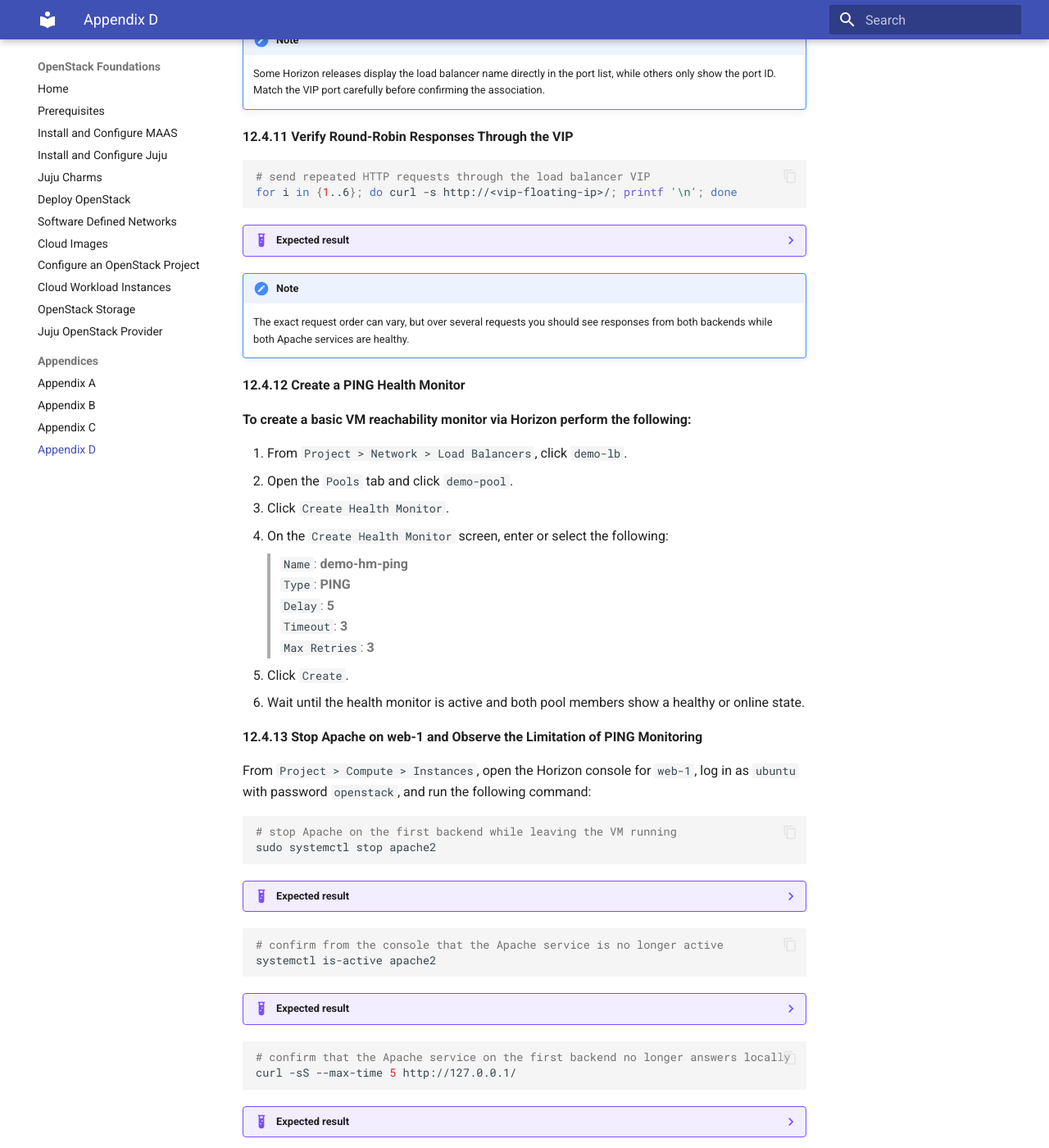
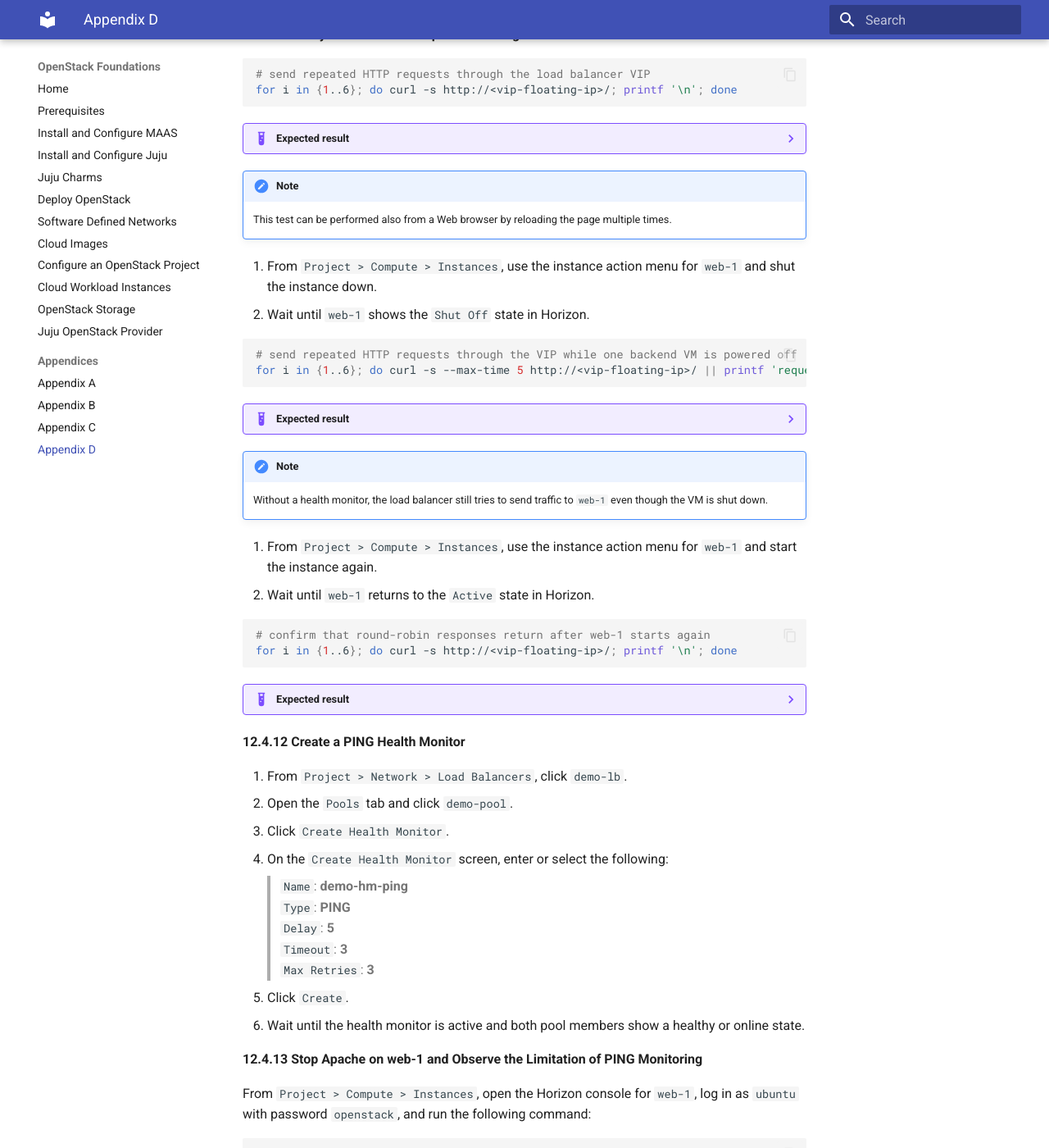
Before and after one commit to radumoisan/canonical-openstack-foundations, an MkDocs documentation site: the page built from docs/appendix_d.md, in a window 1280 px wide and 1400 px high, scrolled down 7435 px. Shown: the whole window at 82% size. Built offline with MkDocs 1.6.1 and Material for MkDocs 9.7.7, drawn with Linux system fonts in a browser that asks for light colours; some of the changed text lies outside the part shown.

Commit message:
Remove redundant wizard-step intros in Appendix D load balancer lab

````diff
--- a/docs/appendix_d.md
+++ b/docs/appendix_d.md
@@ -37,8 +37,6 @@
     The exact load balancer dialog labels can vary slightly between Horizon releases. Use the closest matching field names if your dashboard wording differs.
 
 **12.4.2 Allow SSH, ICMP, and HTTP in the Default Security Group**
-
-**To prepare the default project security group via Horizon perform the following:**
 
 1. From the panels on the left select `Project > Network > Security Groups`.
 2. Next to the `default` security group, click `Manage Rules`.
@@ -257,11 +255,9 @@
 3. From `Project > Network > Floating IPs`, release the two unassociated backend floating IP addresses.
 
 !!! note
-    The remaining service-management steps use the Horizon web console with the `ubuntu` user and the password `openstack`.
+    The remaining service-management steps use a mix of Horizon instance actions and the Horizon web console with the `ubuntu` user and the password `openstack`.
 
 **12.4.9 Create the Load Balancer in Horizon**
-
-**To create the load balancer via Horizon perform the following:**
 
 1. From the panels on the left select `Project > Network > Load Balancers`.
 2. Click `Create Load Balancer`.
@@ -292,8 +288,6 @@
     The load balancer wizard adds the backend members from the available instances list, but Octavia still uses the instances' fixed IP addresses on `local-net`, not their floating IP addresses.
 
 **12.4.10 Associate a Floating IP Address with the Load Balancer VIP**
-
-**To expose the load balancer VIP externally via Horizon perform the following:**
 
 1. From `Project > Network > Load Balancers`, click `demo-lb`.
 2. Record the VIP address and the VIP port ID shown on the load balancer details page.
@@ -327,11 +321,48 @@
     ```
 
 !!! note
-    The exact request order can vary, but over several requests you should see responses from both backends while both Apache services are healthy.
+    This test can be performed also from a Web browser by reloading the page multiple times.
+
+1. From `Project > Compute > Instances`, use the instance action menu for `web-1` and shut the instance down.
+2. Wait until `web-1` shows the `Shut Off` state in Horizon.
+
+```bash
+# send repeated HTTP requests through the VIP while one backend VM is powered off
+for i in {1..6}; do curl -s --max-time 5 http://<vip-floating-ip>/ || printf 'request failed'; printf '\n'; done
+```
+
+??? example "Expected result"
+    ```bash
+    <h1>Apache backend web-2</h1>
+    request failed
+    <h1>Apache backend web-2</h1>
+    request failed
+    <h1>Apache backend web-2</h1>
+    request failed
+    ```
+
+!!! note
+    Without a health monitor, the load balancer still tries to send traffic to `web-1` even though the VM is shut down.
+
+3. From `Project > Compute > Instances`, use the instance action menu for `web-1` and start the instance again.
+4. Wait until `web-1` returns to the `Active` state in Horizon.
+
+```bash
+# confirm that round-robin responses return after web-1 starts again
+for i in {1..6}; do curl -s http://<vip-floating-ip>/; printf '\n'; done
+```
+
+??? example "Expected result"
+    ```bash
+    <h1>Apache backend web-1</h1>
+    <h1>Apache backend web-2</h1>
+    <h1>Apache backend web-1</h1>
+    <h1>Apache backend web-2</h1>
+    <h1>Apache backend web-1</h1>
+    <h1>Apache backend web-2</h1>
+    ```
 
 **12.4.12 Create a PING Health Monitor**
-
-**To create a basic VM reachability monitor via Horizon perform the following:**
 
 1. From `Project > Network > Load Balancers`, click `demo-lb`.
 2. Open the `Pools` tab and click `demo-pool`.
@@ -423,8 +454,6 @@
 
 **12.4.15 Replace the PING Monitor with an HTTP Monitor**
 
-**To replace the basic liveness monitor with an application-aware HTTP monitor via Horizon perform the following:**
-
 1. From `Project > Network > Load Balancers`, click `demo-lb`.
 2. Open the `Pools` tab and click `demo-pool`.
 3. Delete the existing `demo-hm-ping` health monitor.
@@ -512,8 +541,6 @@
 
 **12.4.18 Optional Cleanup**
 
-**To remove the demo resources after the exercise via Horizon perform the following:**
-
 1. From `Project > Network > Load Balancers`, delete `demo-lb` and confirm the cascade delete of its child resources if Horizon prompts for it.
 2. From `Project > Compute > Instances`, delete `web-1` and `web-2`.
 3. From `Project > Network > Floating IPs`, release the floating IP address used by the VIP.
````
